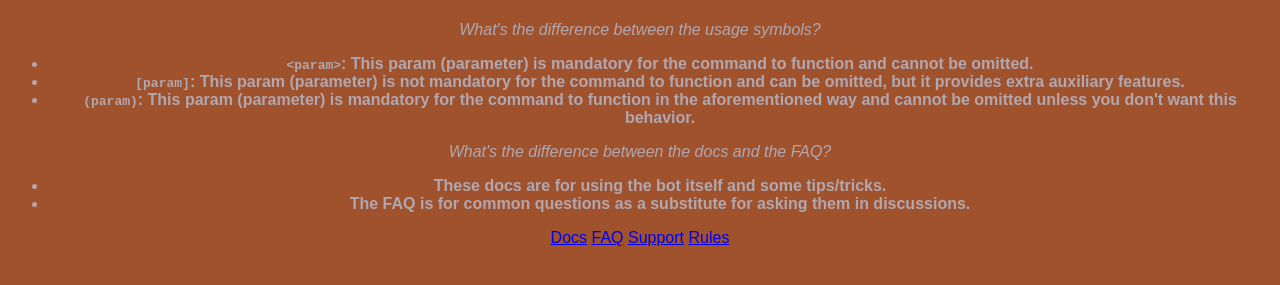
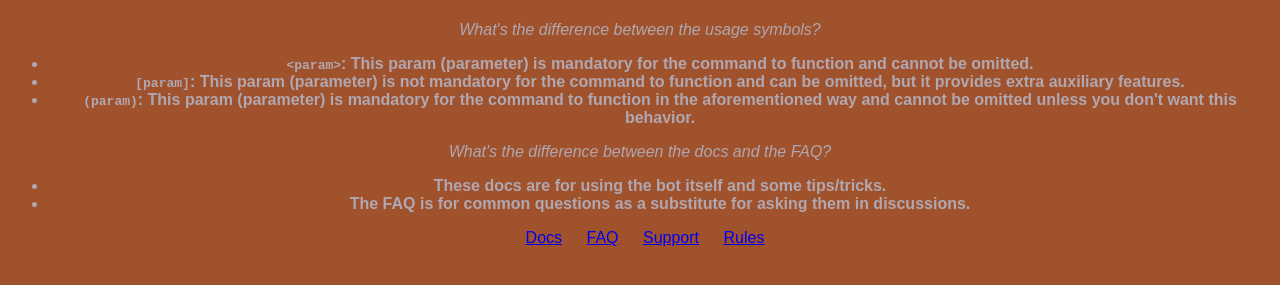
Before and after one commit to JavascriptLearner815/horsey-bot, a website: page docs/index.html in a window 1280 px wide. Shown: the part 59-344 px from the top of the page. Drawn offline with Linux system fonts and the light colour scheme.

Commit message:
Update main.css

```diff
--- a/docs/main.css
+++ b/docs/main.css
@@ -16,3 +16,11 @@ body {
 .answer {
   font-weight: bold;
 }
+nav {
+  display: inline;
+  margin: 0;
+  padding: 5px 0 5px 30px;
+}
+nav a {
+  margin-right: 20px;
+}
```
